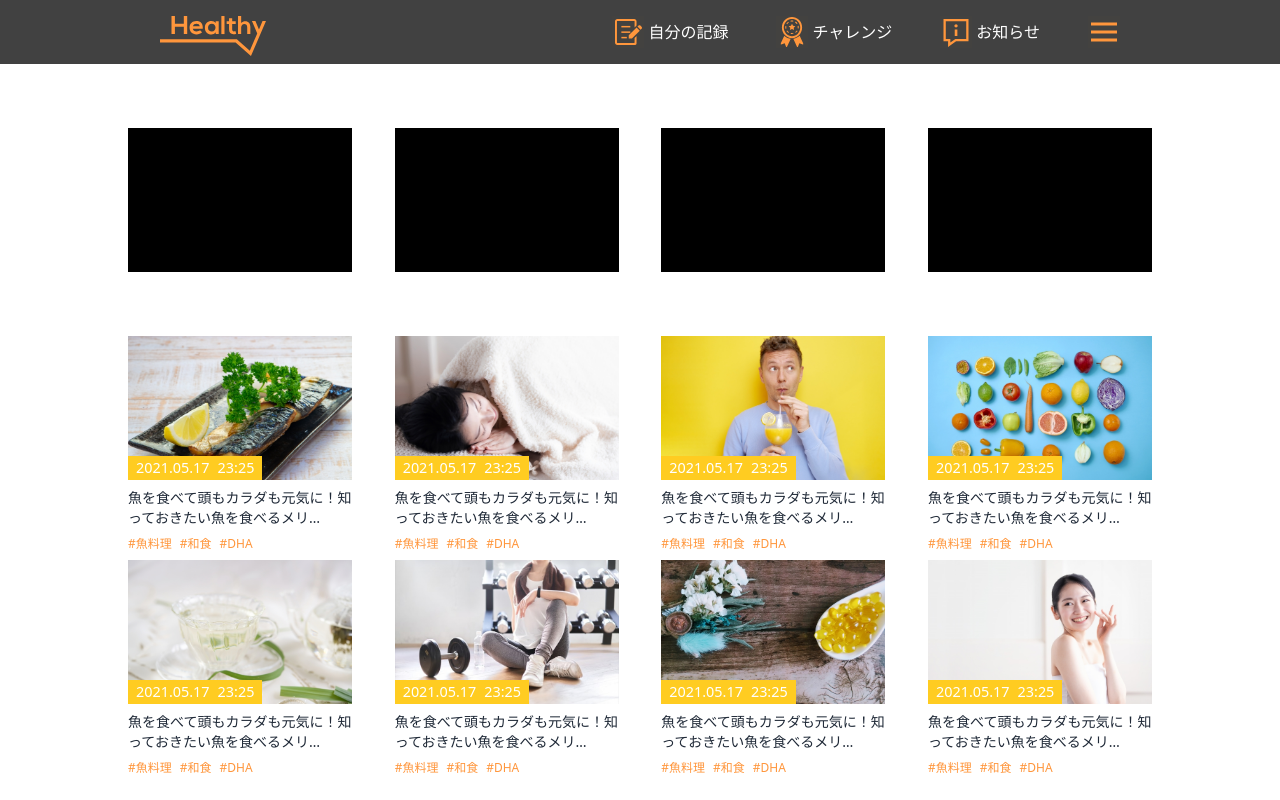
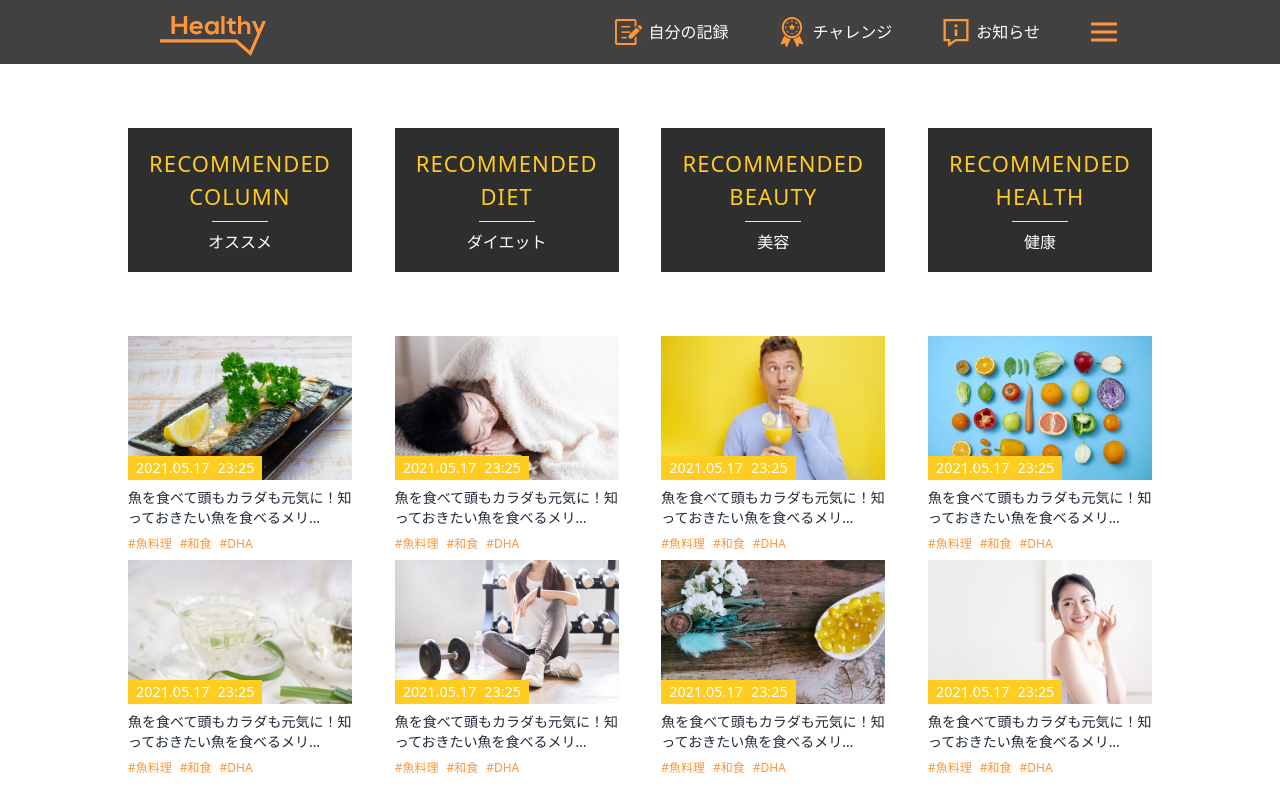
Before and after one commit to simpledark-dev/arent-health-web-app, a Next.js app: page /column-page in a window 1280 px wide. Shown: the top 800 px of the page. Built offline with nearby package versions, Linux system fonts and the light colour scheme.

Commit message:
Implement Recommendation cards

```diff
--- a/components/ColumnPage/Articles.tsx
+++ b/components/ColumnPage/Articles.tsx
@@ -3,7 +3,7 @@ import SeeMoreButton from "../SeeMoreButton";
 import usefetchArticles from "@/hooks/usefetchArticles";
 import LoadingSpinner from "../LoadingSpinner";
 
-interface ArticleProps {
+interface ArticleCardProps {
   date: string;
   time: string;
   title: string;
@@ -11,7 +11,13 @@ interface ArticleProps {
   hashtags: string[];
 }
 
-const Article = ({ date, time, title, image, hashtags }: ArticleProps) => {
+const ArticleCard = ({
+  date,
+  time,
+  title,
+  image,
+  hashtags,
+}: ArticleCardProps) => {
   return (
     <div className="w-56">
       {/* Image container */}
@@ -50,7 +56,7 @@ const Articles = () => {
         ) : (
           articleList?.map((article) => {
             return (
-              <Article
+              <ArticleCard
                 key={article.id}
                 image={article.image}
                 title={article.title}
--- /dev/null
+++ b/components/ColumnPage/RecommendSelections.tsx
@@ -0,0 +1,37 @@
+interface RecommendationCard {
+  texts: {
+    en: string;
+    jp: string;
+  };
+}
+
+const RecommendationCard = ({ texts }: RecommendationCard) => {
+  return (
+    <div className="w-56 h-36 bg-[#2E2E2E] flex flex-col justify-center items-center">
+      <div className="text-center space-y-2">
+        <h3 className="text-[#FFCC21] text-[22px] font-light tracking-wider">
+          {texts.en}
+        </h3>
+        <hr className="w-14 mx-auto" />
+        <h3 className="text-white">{texts.jp}</h3>
+      </div>
+    </div>
+  );
+};
+
+const RecommendSelections = () => {
+  return (
+    <div className="flex justify-between mt-16">
+      <RecommendationCard
+        texts={{ en: "RECOMMENDED COLUMN", jp: "オススメ" }}
+      />
+      <RecommendationCard
+        texts={{ en: "RECOMMENDED DIET", jp: "ダイエット" }}
+      />
+      <RecommendationCard texts={{ en: "RECOMMENDED BEAUTY", jp: "美容" }} />
+      <RecommendationCard texts={{ en: "RECOMMENDED HEALTH", jp: "健康" }} />
+    </div>
+  );
+};
+
+export default RecommendSelections;
--- a/components/ColumnPage/RecommendedItems.tsx
+++ /dev/null
@@ -1,12 +0,0 @@
-const RecommendedItems = () => {
-  return (
-    <div className="flex justify-between mt-16">
-      <div className="w-56 h-36 bg-black"></div>
-      <div className="w-56 h-36 bg-black"></div>
-      <div className="w-56 h-36 bg-black"></div>
-      <div className="w-56 h-36 bg-black"></div>
-    </div>
-  );
-};
-
-export default RecommendedItems;
--- a/pages/column-page/index.tsx
+++ b/pages/column-page/index.tsx
@@ -1,10 +1,10 @@
 import Articles from "@/components/ColumnPage/Articles";
-import RecommendedItems from "@/components/ColumnPage/RecommendedItems";
+import RecommendSelections from "@/components/ColumnPage/RecommendSelections";
 
 const ColumnPage = () => {
   return (
     <section className="max-w-screen-lg mx-auto">
-      <RecommendedItems />
+      <RecommendSelections />
       <Articles />
     </section>
   );
```
